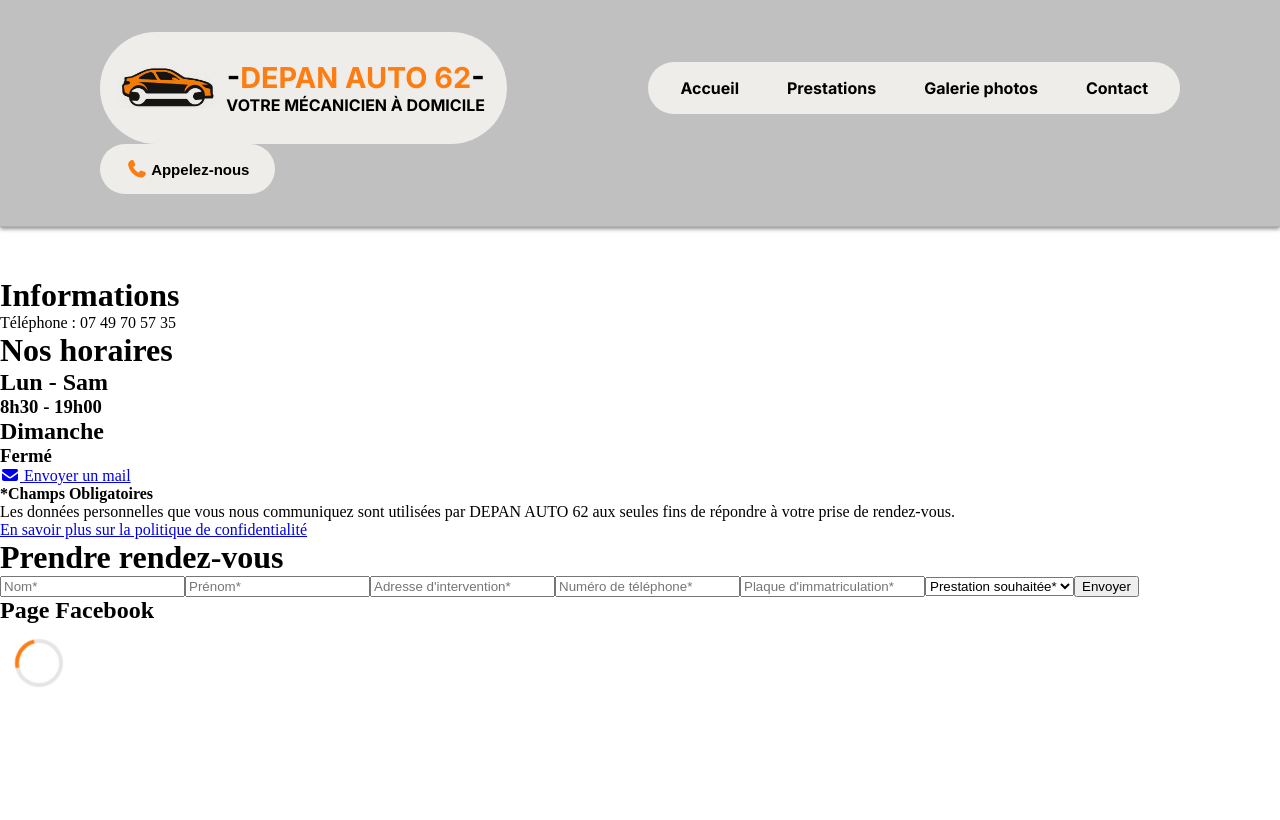
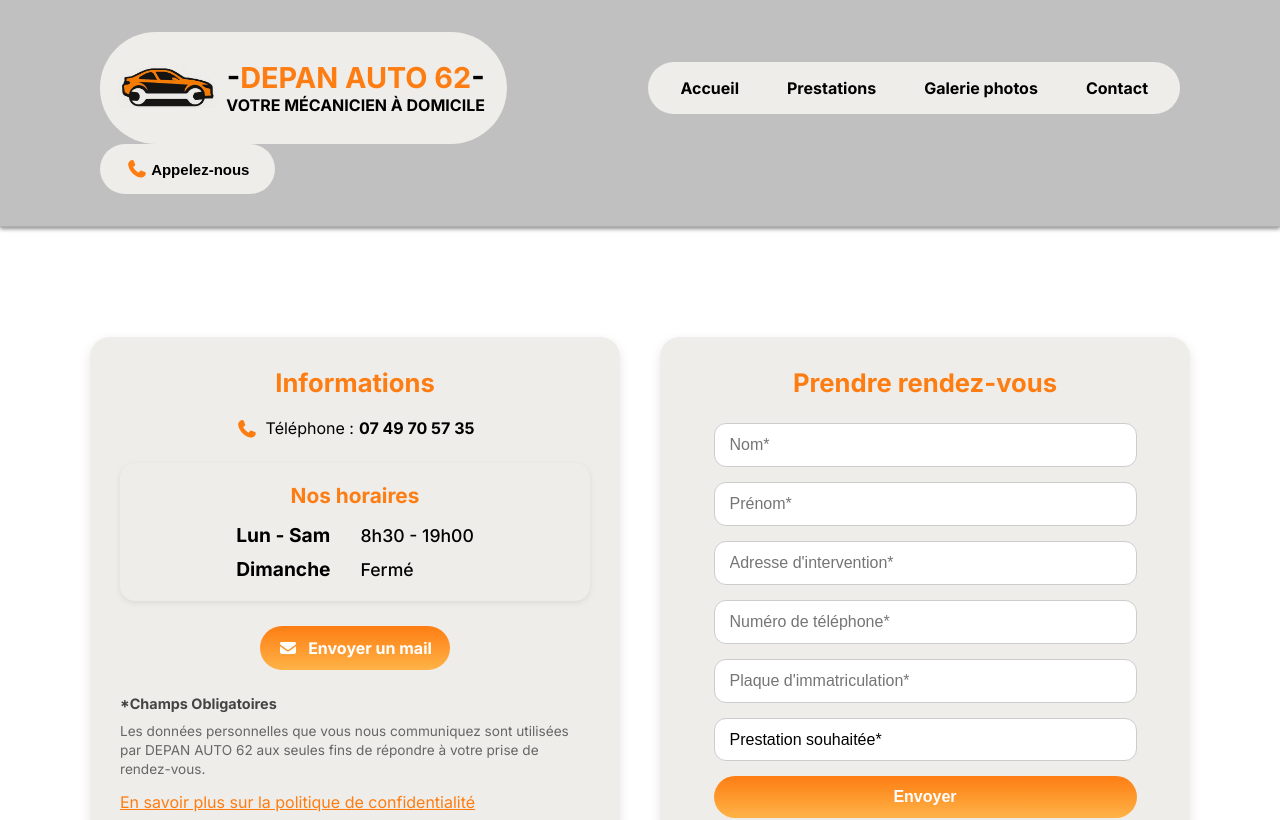
Before and after one commit to JHochart0/DEPAN-AUTO-62, a React (Vite) app: page /#/contact in a window 1280 px wide. Shown: the top 820 px of the page. Built offline with nearby package versions, Linux system fonts and the light colour scheme.

Commit message:
full css for contact page

```diff
--- a/src/css/App.css
+++ b/src/css/App.css
@@ -212,7 +212,7 @@ body{
     background-color: #eeede9;
     flex: 1;
     min-width: 400px;
-    max-width: 500px;
+    max-width: 400px;
     min-height:140px;
     border-radius:50%;
     padding: 20px;
--- a/src/css/Contact.css
+++ b/src/css/Contact.css
@@ -1,3 +1,244 @@
+@import url('https://fonts.googleapis.com/css2?family=Inter:wght@400;600;700&display=swap');
+
+/*********************************
+********Contact container*********
+*********************************/
+
+.contact-container {
+    font-family: "Inter", sans-serif;
+    padding: 60px 20px;
+    display: flex;
+    flex-direction: column;
+    gap: 60px;
+    align-items: center;
+}
+
+/*********************************
+*********Contact first part*******
+*********************************/
+.contact-first-part {
+    display: flex;
+    flex-wrap: wrap;
+    gap: 40px;
+    justify-content: center;
+    width: 100%;
+    max-width: 1100px;
+}
+/*********************************
+*******Contact Informations*******
+*********************************/
+.contact-informations-container {
+    flex: 1;
+    min-width: 280px;
+    background-color: #eeede9;
+    border-radius: 20px;
+    padding: 30px;
+    box-shadow: 0 4px 12px rgba(0,0,0,0.1);
+}
+
+.contact-informations-title {
+    font-size: 1.6rem;
+    font-weight: 700;
+    color: #fd7d13;
+    margin-bottom: 20px;
+    text-align: center;
+}
+
+.contact-informations-phone{
+    margin-bottom: 15px;
+    font-size: 1rem;
+    display: flex;
+    align-items: center;
+    justify-content:center;
+}
+
+
+.contact-informations-phone-icon{
+    margin-right: 8px;
+    color: #fd7d13;
+    font-size: 1.1rem;
+}
+
+.contact-informations-phone span {
+    font-weight: bold;
+    margin-left:5px;
+}
+
+.contact-informations-schedules {
+    margin-top: 25px;
+    padding: 20px;
+    background: #eeede9;
+    border-radius: 15px;
+    box-shadow: 0 2px 6px rgba(0,0,0,0.08);
+}
+
+.contact-informations-schedules-h1 {
+    font-size: 1.3rem;
+    font-weight: 700;
+    color: #fd7d13;
+    text-align: center;
+    margin-bottom: 15px;
+}
+
+.contact-informations-schedules-h2 {
+    font-size: 1.2rem;
+}
+
+.contact-informations-schedules-h3 {
+    font-size: 1.1rem;
+    font-weight:500;
+    margin-left: 10px;
+}
+
+.contact-informations-schedules-hours {
+    display:grid;
+    justify-content:center;
+    align-items:center;
+    grid-template-columns: repeat(2, auto);
+    grid-template-rows: repeat(2, auto);
+    gap: 10px 20px;
+}
+
+
+.contact-informations-email-button {
+    display: flex;
+    align-items: center;
+    justify-content: center;
+    gap: 10px;
+    margin: 25px auto 0;
+    background: linear-gradient(180deg, #fd7d13, #ffb347);
+    color: #fff;
+    padding: 12px 18px;
+    border-radius: 50px;
+    text-decoration: none;
+    font-weight: bold;
+    transition: transform 0.2s, background 0.3s;
+    width: fit-content;
+}
+
+.contact-informations-email-button:hover {
+    background: linear-gradient(180deg, #ff9100, #ffc266);
+    transform: translateY(-2px);
+}
+
+.contact-informations-required-fields {
+    margin-top: 25px;
+    font-size: 0.9rem;
+    color: #444;
+}
+
+.contact-informations-personal-data {
+    margin-top: 10px;
+    font-size: 0.85rem;
+    line-height: 1.4;
+    color: #666;
+}
+
+#contact-informations-legal-link {
+    display: inline-block;
+    margin-top: 12px;
+    text-decoration: underline;
+    color: #fd7d13;
+    transition: color 0.2s;
+}
+
+#contact-informations-legal-link:hover {
+    color: #ff9100;
+}
+
+/*********************************
+**********Contact Form************
+*********************************/
+
+.contact-form-container {
+    flex: 1;
+    justify-content:center;
+    min-width: 280px;
+    background: #eeede9;
+    border-radius: 20px;
+    padding: 30px;
+    box-shadow: 0 4px 12px rgba(0,0,0,0.1);
+}
+
+.contact-title {
+    font-size: 1.6rem;
+    font-weight: 700;
+    color: #fd7d13;
+    text-align: center;
+    margin-bottom: 25px;
+}
+
+.contact-form{
+    display: flex;
+    flex-direction: column;
+    align-items: center;
+}
+
+/* every buttons / inputs */
+.contact-form input,
+.contact-form select,
+.contact-submit {
+    width: 90%;
+    padding: 12px 15px;
+    margin-bottom: 15px;
+    font-size: 1rem;
+    border-radius: 12px;
+    box-sizing: border-box;
+    border: 1px solid #ccc;
+    transition: border 0.3s, box-shadow 0.3s;
+}
+
+/* select input */
+.contact-form select {
+    appearance: none;
+    -webkit-appearance: none;
+    -moz-appearance: none;
+    background-color: #fff;
+}
+
+.contact-form input:focus,
+.contact-form select:focus {
+    border-color: #fd7d13;
+    box-shadow: 0 0 6px rgba(253,125,19,0.4);
+    outline: none;
+}
+
+/* submit button */
+.contact-submit {
+    border: none;
+    border-radius: 50px;
+    font-weight: bold;
+    color: white;
+    background: linear-gradient(180deg, #fd7d13, #ffb347);
+    cursor: pointer;
+    transition: transform 0.2s, background 0.3s;
+}
+
+.contact-submit:hover {
+    background: linear-gradient(180deg, #ff9100, #ffc266);
+    transform: translateY(-2px);
+}
+
+/************************************
+*Contact Second part (Facebook page)*
+************************************/
+
+.contact-second-part {
+    background-color: #eeede9;
+    padding: 30px;
+    border-radius: 20px;
+    box-shadow: 0 4px 12px rgba(0,0,0,0.1);
+    width: 100%;
+    max-width: 600px;
+    text-align: center;
+}
+
+.contact-fb-page-title {
+    font-size: 1.4rem;
+    color: #fd7d13;
+    margin-bottom: 20px;
+}
+
 
 /*********************************
 *Facebook Widget Loader animation*
--- a/src/pages/Contact.jsx
+++ b/src/pages/Contact.jsx
@@ -1,6 +1,6 @@
 import React, { useEffect, useState } from 'react';
 import { FontAwesomeIcon } from '@fortawesome/react-fontawesome';
-import { faEnvelope } from '@fortawesome/free-solid-svg-icons';
+import { faEnvelope, faPhone } from '@fortawesome/free-solid-svg-icons';
 
 import '../css/Contact.css'
 
@@ -37,7 +37,10 @@ function Contact() {
             <div className="contact-first-part">
                 <div className="contact-informations-container">
                     <h1 className="contact-informations-title">Informations</h1>
-                    <p className="contact-informations-phone">Téléphone : <span>07 49 70 57 35</span></p>
+                    <p className="contact-informations-phone">
+                        <FontAwesomeIcon className="contact-informations-phone-icon" icon={faPhone} />
+                        Téléphone : <span>07 49 70 57 35</span>
+                    </p>
                     <Schedules className="contact-informations" />
                     <a className="contact-informations-email-button" href="mailto:depan-auto-62@outlook.fr">
                         <FontAwesomeIcon icon={faEnvelope} className="social-icon" /> Envoyer un mail
@@ -46,8 +49,9 @@ function Contact() {
                     <p className="contact-informations-personal-data">
                         Les données personnelles que vous nous communiquez sont utilisées par DEPAN AUTO 62 aux seules fins de répondre à votre prise de rendez-vous.
                     </p>
-                    <NavLink to="/legal" content="En savoir plus sur la politique de confidentialité" className="contact-informations-legal-link"/>
+                    <NavLink to="/legal" content="En savoir plus sur la politique de confidentialité" id="contact-informations-legal-link"/>
                 </div>
+
                 <div className="contact-form-container">
                     <h1 className="contact-title">Prendre rendez-vous</h1>
                     <form
```
